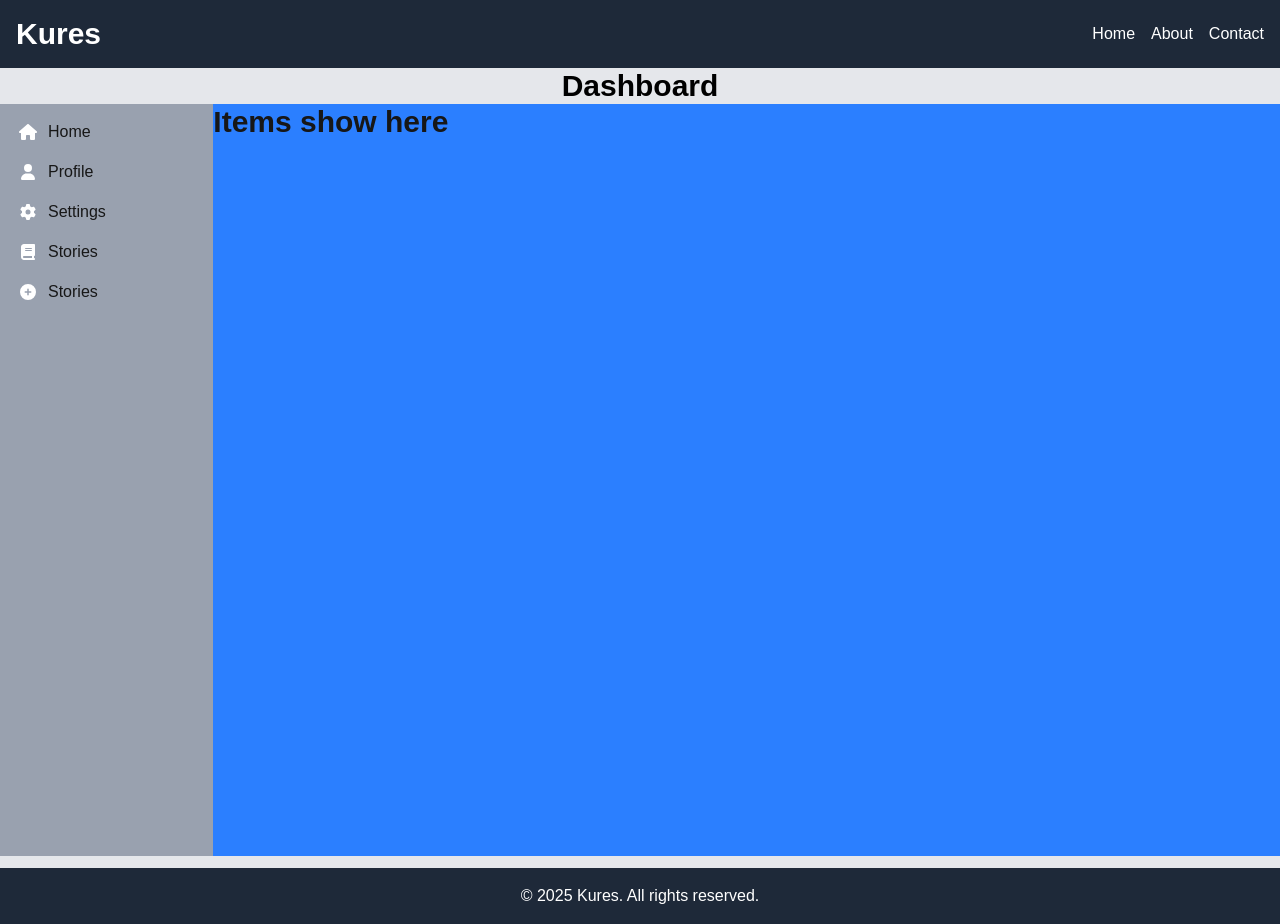
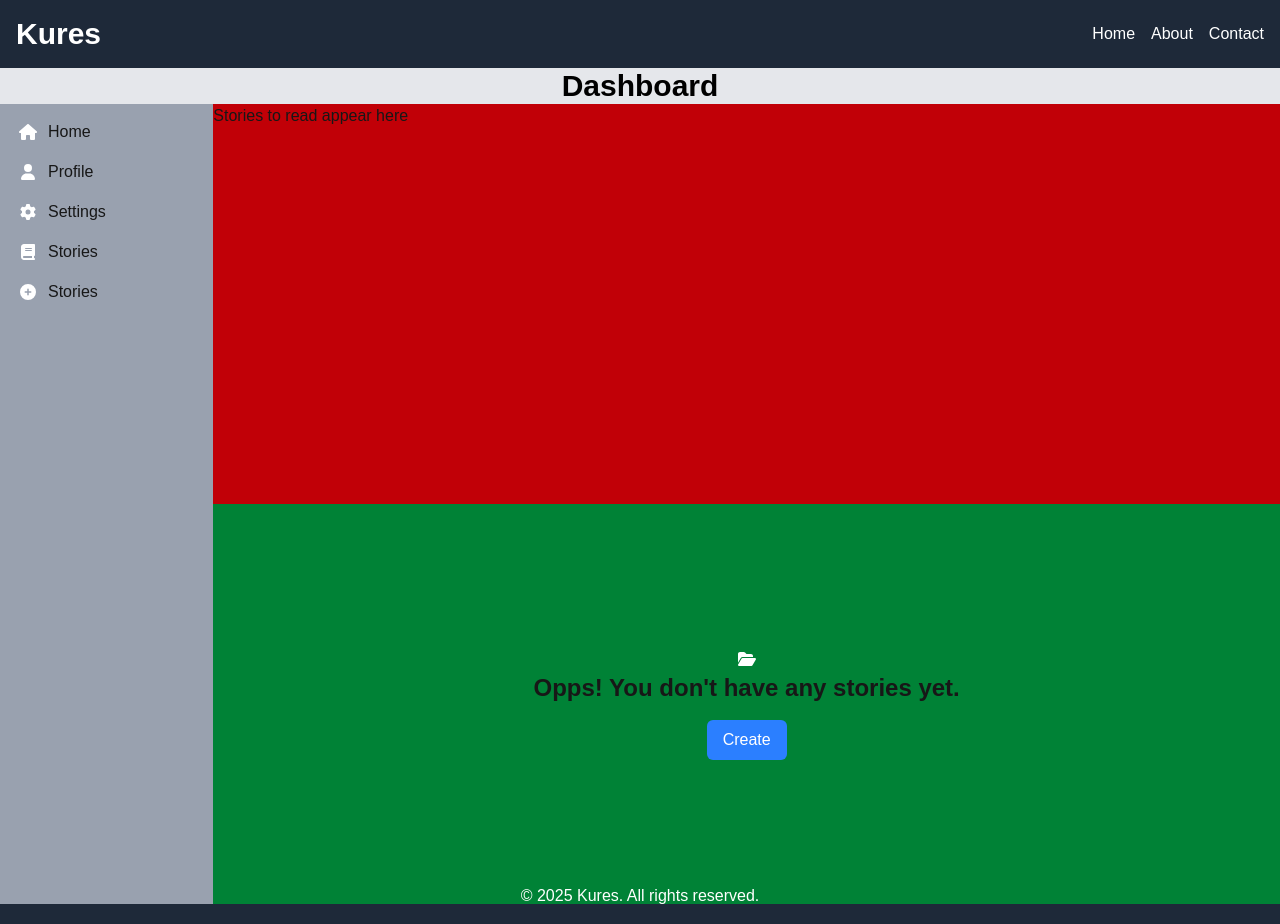
Before and after one commit to Captain-Carl-Larc/kures, a Next.js app: page /user/dashboard in a window 1280 px wide. Built offline with nearby package versions, Linux system fonts and the light colour scheme.

Commit message:
dashboard layout plan made

```diff
--- a/app/user/dashboard/page.jsx
+++ b/app/user/dashboard/page.jsx
@@ -1,5 +1,5 @@
 import { FontAwesomeIcon } from '@fortawesome/react-fontawesome'
-import { faHouse,faGear,faUser,faCirclePlus,faBook } from '@fortawesome/free-solid-svg-icons'
+import { faHouse,faGear,faUser,faCirclePlus,faBook,faFolderOpen } from '@fortawesome/free-solid-svg-icons'
 
 function Dashboard() {
     return (
@@ -40,10 +40,25 @@ function Dashboard() {
                         </h4>
                     </div>
                 </section>
-                <section id="show-dashboard-items" className='bg-blue-500 col-span-10 h-full'>
-                    <h2 className='font-bold text-3xl'>
-                        Items show here
-                    </h2>
+                <section id="show-dashboard-items" className='bg-blue-500 col-span-10  h-full'>
+                    <div className='flex flex-col h-screen'>
+                        <div id="stories-to-read" className='h-1/2 bg-red-700'>
+                            <h2>
+                                Stories to read appear here
+                            </h2>
+                        </div>
+                        <div id="you-stories" className='h-1/2 bg-green-700 flex flex-col justify-center items-center'>
+                            <h2>
+                                <FontAwesomeIcon icon={faFolderOpen} className='text-white h-8 w-8' />
+                            </h2>
+                            <p className="text-2xl font-semibold">
+                                Opps! You don't have any stories yet.
+                            </p>
+                            <button className="bg-blue-500 text-white px-4 py-2 rounded-md mt-4">
+                                Create
+                            </button>
+                        </div>
+                    </div>
                 </section>
             </div>
         </div>
```
